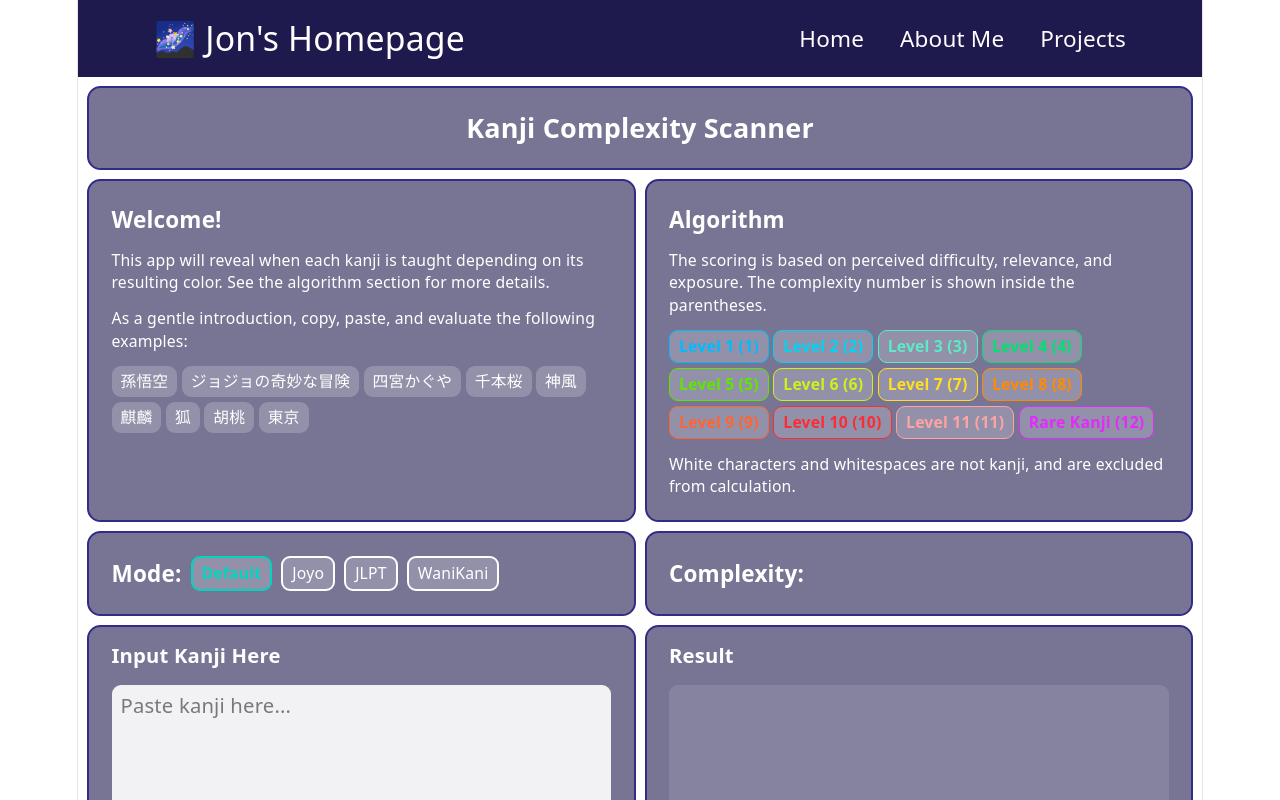
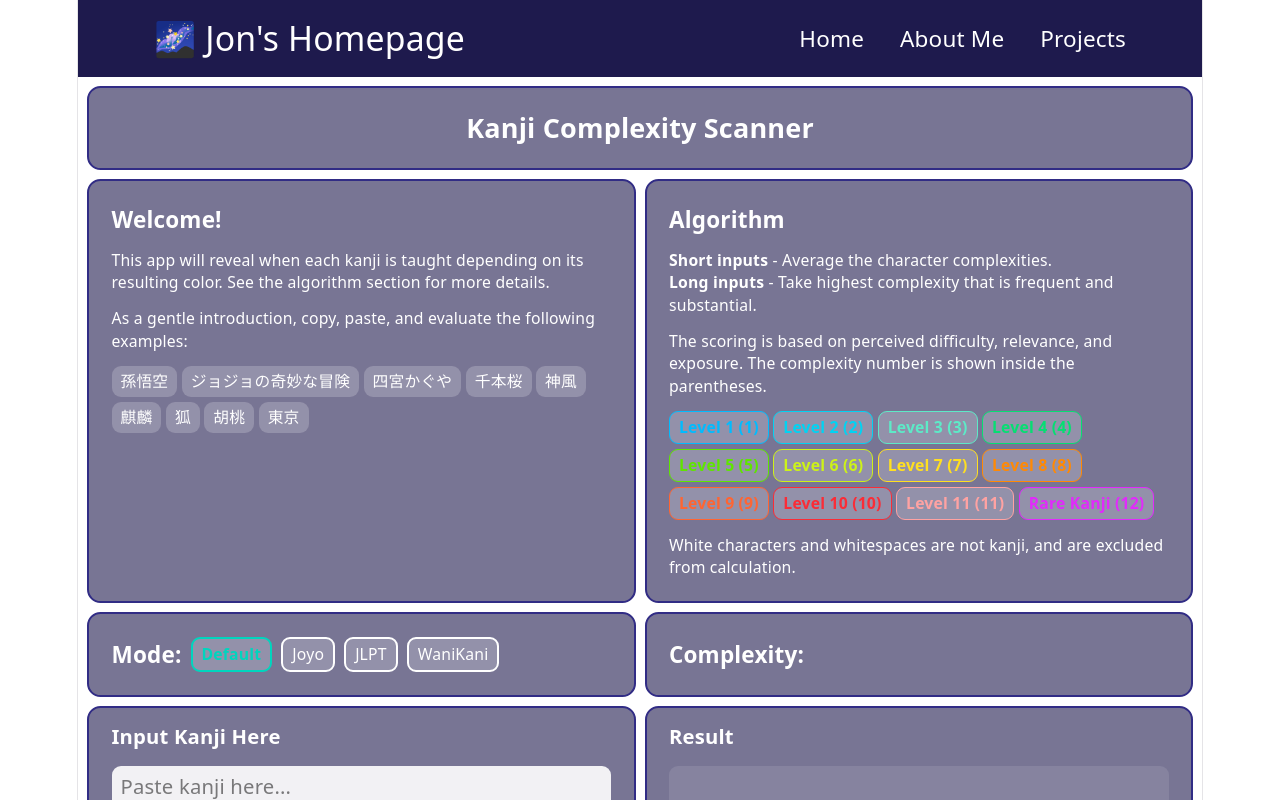
Before and after one commit to RadEagle/Personal-Website-2026, a Next.js app in the folder frontend/: page /projects/kanji in a window 1280 px wide. Shown: the top 800 px of the page. Built offline with nearby package versions, Linux system fonts and the light colour scheme.

Commit message:
Define a working algorithm to calculate input complexity

```diff
--- a/frontend/src/app/projects/kanji/Components.tsx
+++ b/frontend/src/app/projects/kanji/Components.tsx
@@ -111,6 +111,16 @@ const Algorithm = ({ mode }: ModeDependentProps) => {
   return (
     <div className={`${blob} text-start text-white content-start`}>
       <h2 className="text-xl font-bold">Algorithm</h2>
+      <div>
+        <p>
+          <span className="font-semibold">Short inputs</span> - Average the
+          character complexities.
+        </p>
+        <p>
+          <span className="font-semibold">Long inputs</span> - Take highest
+          complexity that is frequent and substantial.
+        </p>
+      </div>
       <div className="grid">
         {Object.entries(kanjiAlgorithms).map(([key, value]) => (
           <div
```
